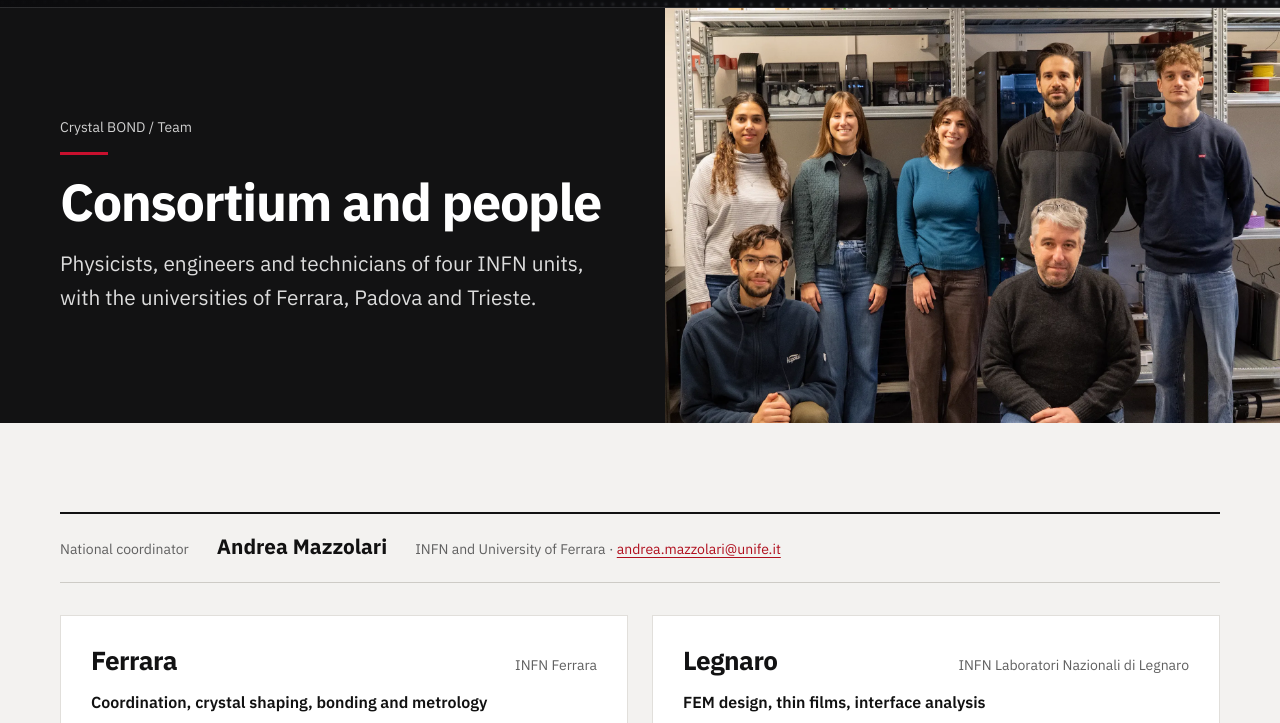
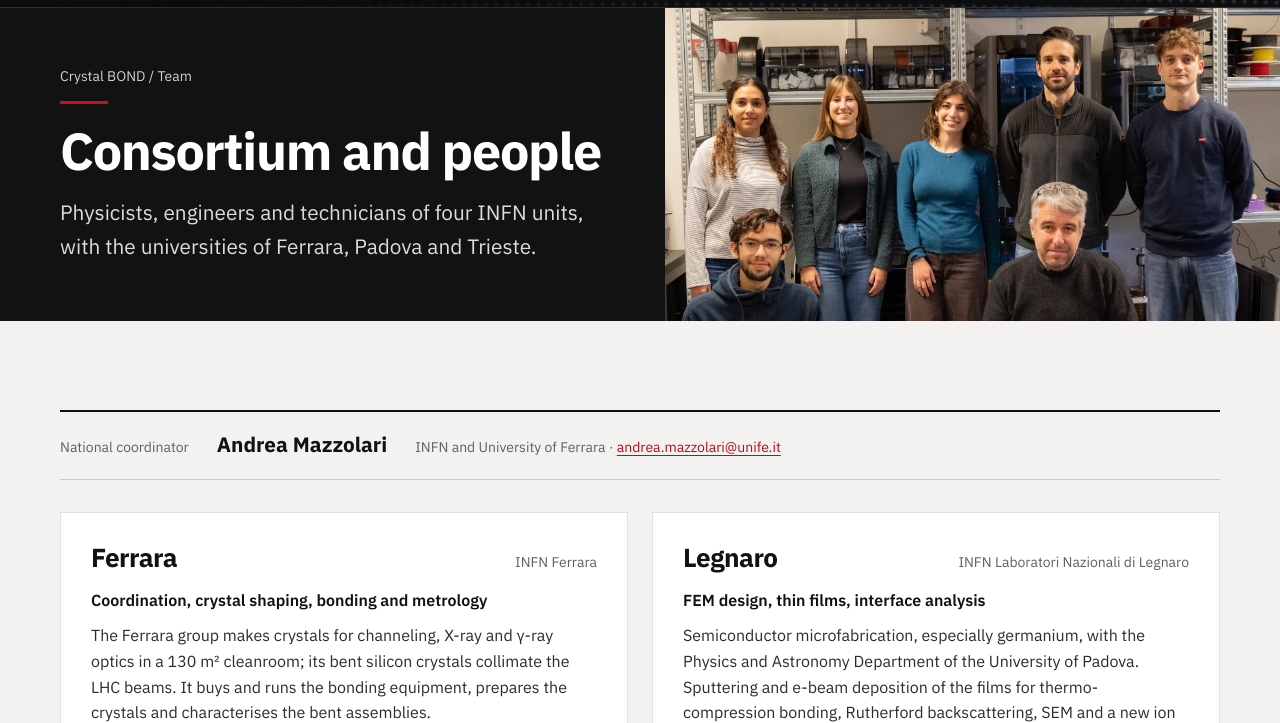
Before and after one commit to crystal-bond/crystal-bond.github.io, a plain HTML site: page team.html in a window 1280 px wide. Shown: the part 69-792 px from the top of the page. Drawn offline with Linux system fonts and the light colour scheme.

Commit message:
Team: group photograph trimmed above the heads and below the faces

```diff
--- a/bond.css
+++ b/bond.css
@@ -400,8 +400,8 @@ body::before { background: #0b0b0d; }
 .stats-own { margin-top: 48px; color: var(--ink-2); font-size: var(--fs-ui); }
 .stats-own .stats-forget { margin-top: 0; font-size: inherit; }
 .stats-own + .stats-forget { margin-top: 14px; }
-.p-head-photo:has(img[src*="group-ferrara"]) { aspect-ratio: 1800 / 1216; min-height: 0; }
-.p-head-photo img[src*="group-ferrara"] { object-fit: contain; object-position: center; }
+.p-head-photo:has(img[src*="group-ferrara"]) { aspect-ratio: auto; min-height: 0; container-type: inline-size; } .p-head-photo:has(img[src*="group-ferrara"])::before { content: ""; display: block; aspect-ratio: 1800 / 840; }
+.p-head-photo img[src*="group-ferrara"] { height: 100%; max-height: 67.56cqw; margin-block: auto; object-fit: cover; object-position: center 16%; }
 /* the header is opaque: photos beside the title start under it, not behind it */
 @media (min-width: 861px) { .i-hero-photo, .p-head-photo { margin-top: calc(var(--nav-h) + env(safe-area-inset-top, 0px)); } }
 /* two photographs side by side in a technology panel: a tall one and a wide one */
```
